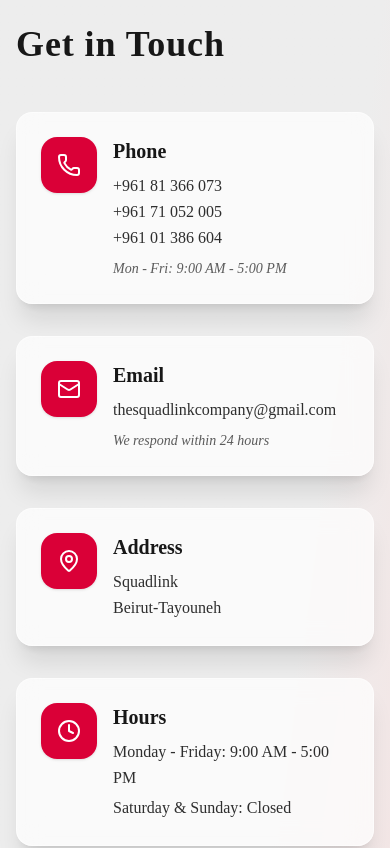
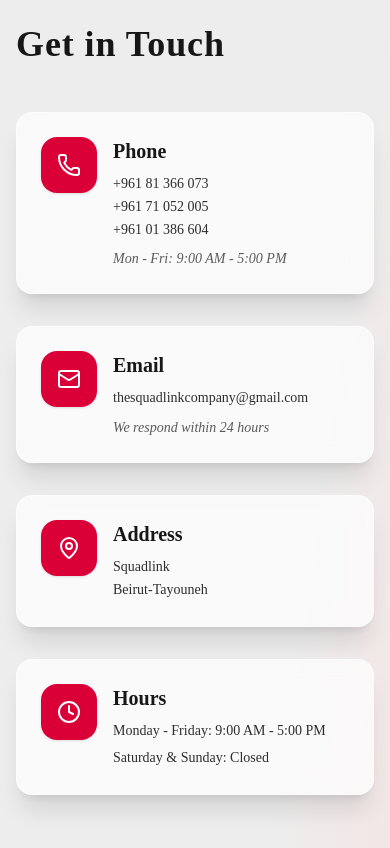
Before and after one commit to mohammad516/squid-uni, a Next.js app: page /contact in a window 390 px wide. Shown: the part 900-1748 px from the top of the page. Built offline with nearby package versions, Linux system fonts and the light colour scheme; no server answers; the database is empty.

Commit message:
first commit

```diff
--- a/components/Contact.tsx
+++ b/components/Contact.tsx
@@ -202,22 +202,22 @@
       className="group bg-white/70 backdrop-blur-md rounded-2xl p-6 shadow-xl hover:shadow-2xl transition-all duration-500 border border-white/50 w-full"
       style={{ willChange: 'transform', transform: 'translateZ(0)' }}
     >
-      <div className="flex items-start space-x-4">
+      <div className="flex items-start space-x-4 w-full">
         <motion.div
           className="flex-shrink-0 w-14 h-14 bg-gradient-to-br from-[#DA0037] to-[#DA0037] rounded-2xl flex items-center justify-center group-hover:from-[#DA0037] group-hover:to-[#DA0037] transition-all duration-300 shadow-sm"
           whileHover={{ rotate: 5, scale: 1.1 }}
         >
           <Icon className="w-6 h-6 text-white group-hover:text-white transition-colors duration-300" />
         </motion.div>
-        <div className="flex-1">
+        <div className="flex-1 min-w-0">
           <h3 className="text-xl font-semibold text-[#171717] mb-2 group-hover:text-[#DA0037] transition-colors duration-300">
             {title}
           </h3>
-          <div className="text-[#171717]/90 leading-relaxed">
+          <div className="text-[#171717]/90 leading-relaxed text-sm sm:text-base">
             {content}
           </div>
           {subtitle && (
-            <p className="text-sm text-[#171717]/70 mt-2 italic">{subtitle}</p>
+            <p className="text-sm text-[#171717]/70 mt-2 italic break-words">{subtitle}</p>
           )}
         </div>
       </div>
```
